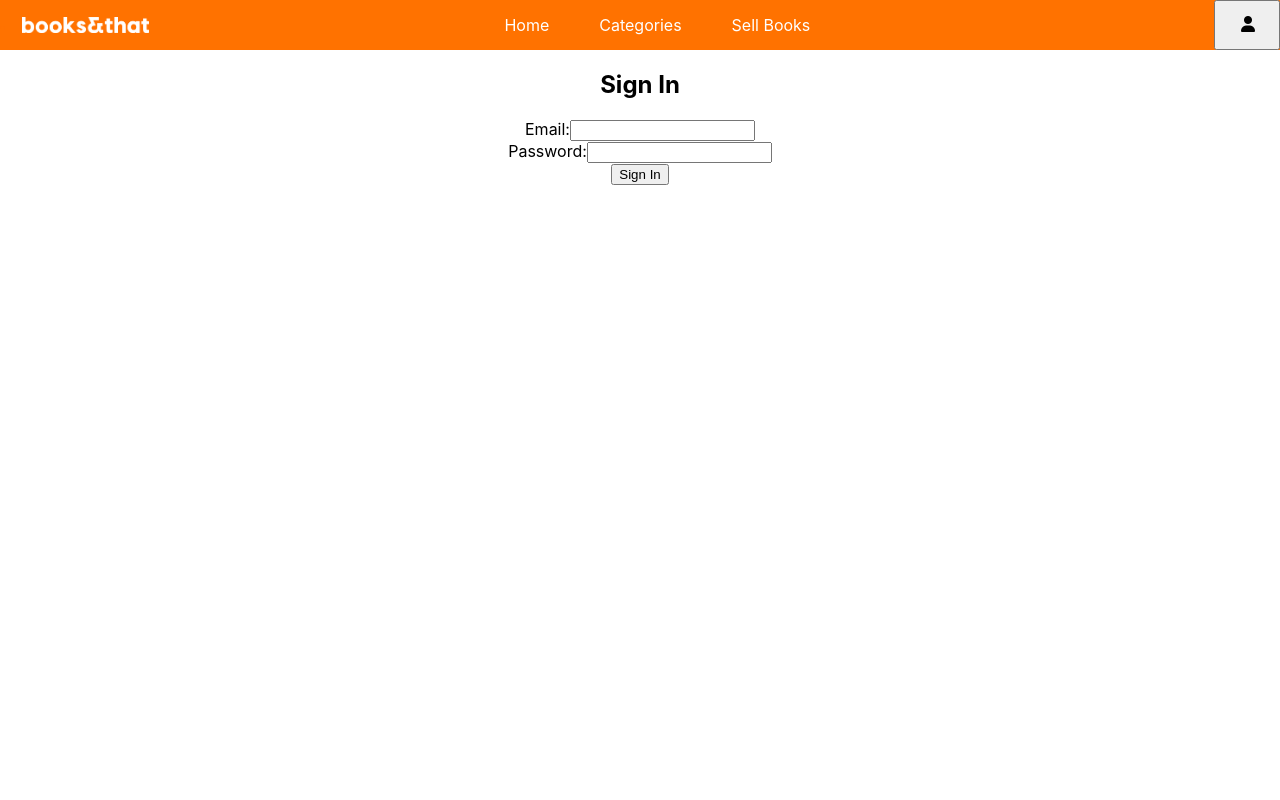
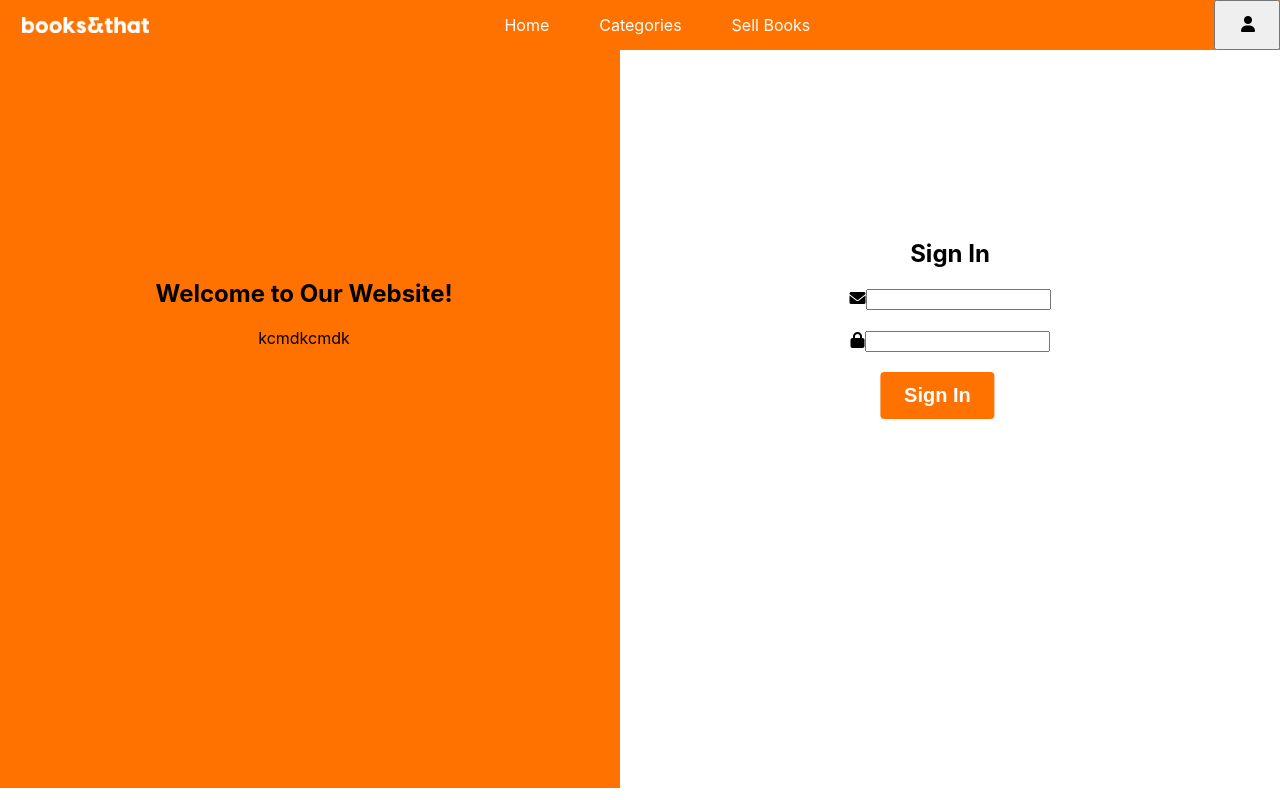
Before and after one commit to OmerAqeel/Project1, a React (Create React App) app in the folder client-side/: page /loginPage in a window 1280 px wide. Built offline with nearby package versions, Linux system fonts and the light colour scheme.

Commit message:
updates made to the sign in page

```diff
--- a/client-side/src/components/loginPage.jsx
+++ b/client-side/src/components/loginPage.jsx
@@ -1,31 +1,40 @@
 import React from "react";
 import { Link, NavLink, Bars } from "react-router-dom";
+import './loginStyle.css'
 
 const LoginPage = () => {
-
-
   return (
-    <div className="sign-in-container">
-    <h2>Sign In</h2>
-    <form >
-      <div className="form-group">
-        <label htmlFor="email">Email:</label>
-        <input
-          type="email"
-          id="email"
-        />
+    <div className="sign-in-page">
+      <div className="info-pane">
+        <br />
+        <br />
+        <br />
+        <h2>Welcome to Our Website!</h2>
+        <p>kcmdkcmdk</p>
       </div>
-      <div className="form-group">
-        <label htmlFor="password">Password:</label>
-        <input
-          type="password"
-          id="password"
-          required
-        />
+      <div className="sign-in-pane">
+        <h2>Sign In</h2>
+        <form>
+          <div className="input-container">
+            <label htmlFor="username">
+              <i className="fas fa-envelope"></i>
+            </label>
+            <input type="text" id="username" name="username" required />
+          </div>
+          <br />
+          <div className="input-container">
+            <label htmlFor="password">
+              <i className="fas fa-lock"> </i>
+            </label>
+            <input type="password" id="password" name="password" required />
+          </div>
+          <br />
+          <div>
+            <button type="submit" className="signInBtn">Sign In</button>
+          </div>
+        </form>
       </div>
-      <button type="submit">Sign In</button>
-    </form>
-  </div>
+    </div>
   );
 };
 
--- /dev/null
+++ b/client-side/src/components/loginStyle.css
@@ -0,0 +1,48 @@
+.sign-in-page {
+    display: flex;
+    flex-direction: row;
+    justify-content: space-between;
+    margin: 20px;
+    height: 76vh; /* Set height to 100vh to fill the viewport */
+  }
+
+  .info-pane {
+    flex: 1;
+    background-color: #ff7200;
+    margin-left: -2em;
+    margin-top: -1.24em;
+    margin-bottom: -6.9em;
+    padding-top: 12%;
+  }
+
+  .sign-in-pane {
+    flex: 1;
+    margin-left: 20px;
+    max-width: 50%;
+    padding-top: 12%;
+  }
+
+  .signInBtn {
+    font-size: 20px;
+    font-weight: bold;
+    transform: translateX(-11%);
+    color: #ffffff;
+    text-decoration: none;
+    white-space: nowrap
+  }
+
+  .signInBtn {
+    font-size: 20px;
+    font-weight: bold;
+    color: #ffffff;
+    background-color: #ff7200;
+    border: none;
+    padding: 12px 24px;
+    border-radius: 4px;
+    cursor: pointer;
+    transition: background-color 0.3s ease;
+  }
+
+  .signInBtn:hover {
+    background-color: #ff8c4e;
+  }
```
